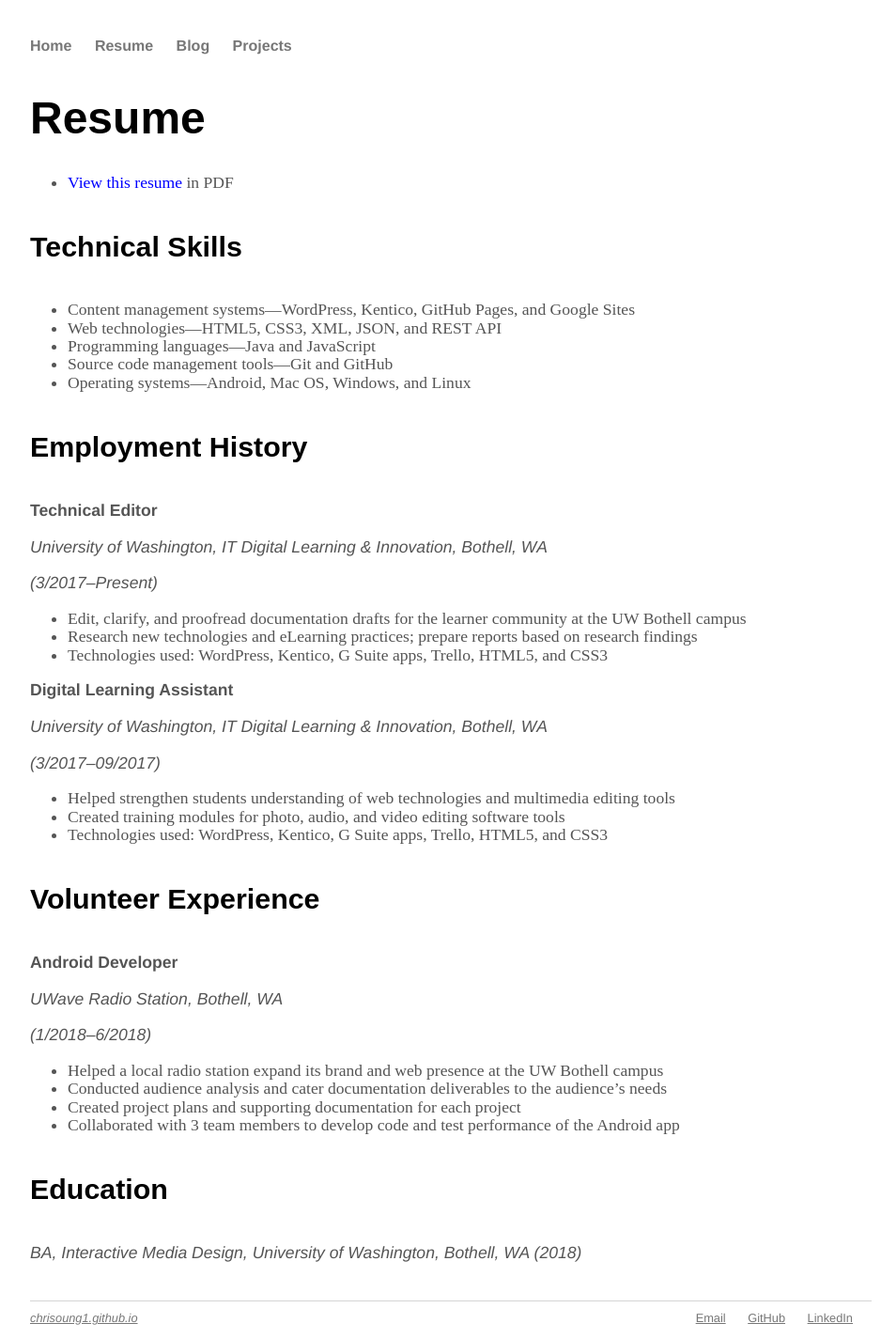
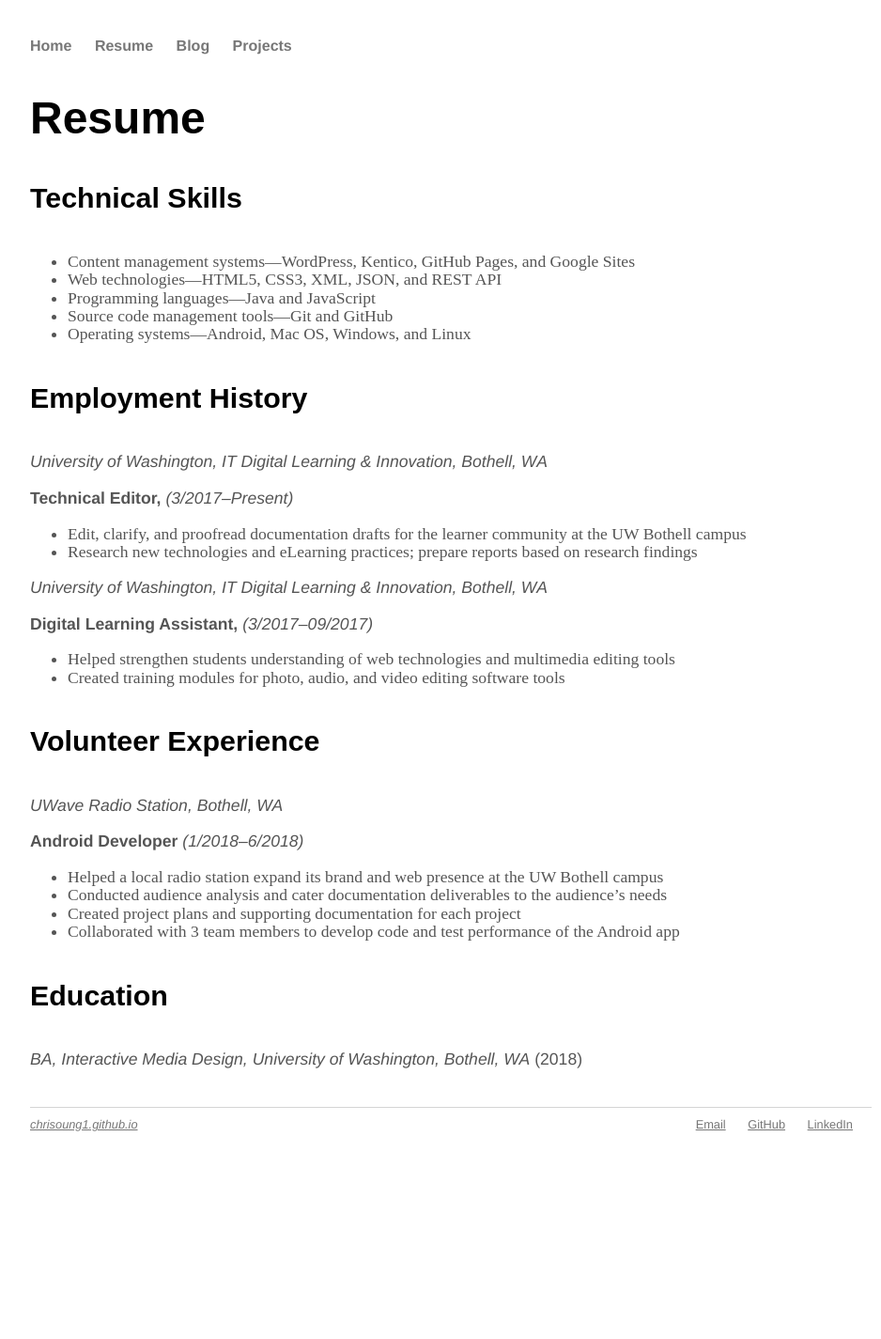
Before and after one commit to chriso23/chriso23.github.io, a Jekyll site: the page built from resume/index.md, in a window 1280 px wide. Shown: the whole page at 94% size, without its empty margins (160-1098 px from the left). Built offline with Jekyll 4.4.1, drawn with Linux system fonts in a browser that asks for light colours; after the commit the page ends 1219 px from its top, so only the background shows below that.

Commit message:
Update index.md

```diff
--- a/resume/index.md
+++ b/resume/index.md
@@ -4,9 +4,6 @@ title: Resume | Chris Oung
 ---
 
 # Resume
-
-- [View this resume](https://drive.google.com/file/d/11KD4QkKtaVGDSB9OjL0bex2N55PkBEYn/view?usp=sharing) in PDF
-
 
 #### Technical Skills
 
@@ -19,34 +16,30 @@ title: Resume | Chris Oung
 
 #### Employment History
 
-**Technical Editor**
+*University of Washington, IT Digital Learning & Innovation, Bothell, WA*
+
+**Technical Editor,**
+*(3/2017–Present)*
+
+
+- Edit, clarify, and proofread documentation drafts for the learner community at the UW Bothell campus
+- Research new technologies and eLearning practices; prepare reports based on research findings
+
 
 *University of Washington, IT Digital Learning & Innovation, Bothell, WA*
 
-*(3/2017–Present)*
-
-- Edit, clarify, and proofread documentation drafts for the learner community at the UW Bothell campus
-- Research new technologies and eLearning practices; prepare reports based on research findings
-- Technologies used: WordPress, Kentico, G Suite apps, Trello, HTML5, and CSS3
-
-
-**Digital Learning Assistant**
-
-*University of Washington, IT Digital Learning & Innovation, Bothell, WA*
-
+**Digital Learning Assistant,**
 *(3/2017–09/2017)*
 
 - Helped strengthen students understanding of web technologies and multimedia editing tools
 - Created training modules for photo, audio, and video editing software tools
-- Technologies used: WordPress, Kentico, G Suite apps, Trello, HTML5, and CSS3
 
 
 #### Volunteer Experience
 
-**Android Developer**
-
 *UWave Radio Station, Bothell, WA*
 
+**Android Developer**
 *(1/2018–6/2018)*
 
 - Helped a local radio station expand its brand and web presence at the UW Bothell campus
@@ -57,4 +50,5 @@ title: Resume | Chris Oung
 
 #### Education
 
-*BA, Interactive Media Design, University of Washington, Bothell, WA (2018)*
+*BA, Interactive Media Design, University of Washington, Bothell, WA*
+(2018)
```
